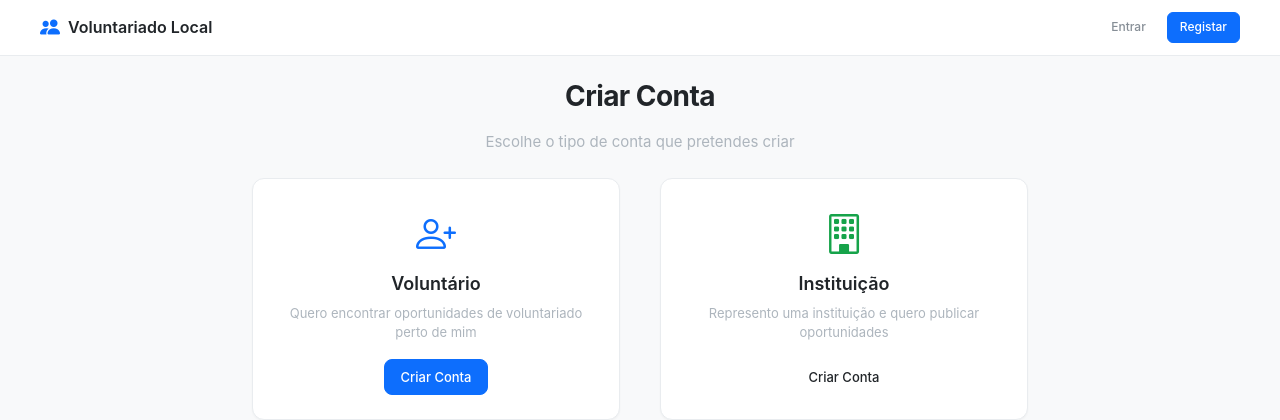
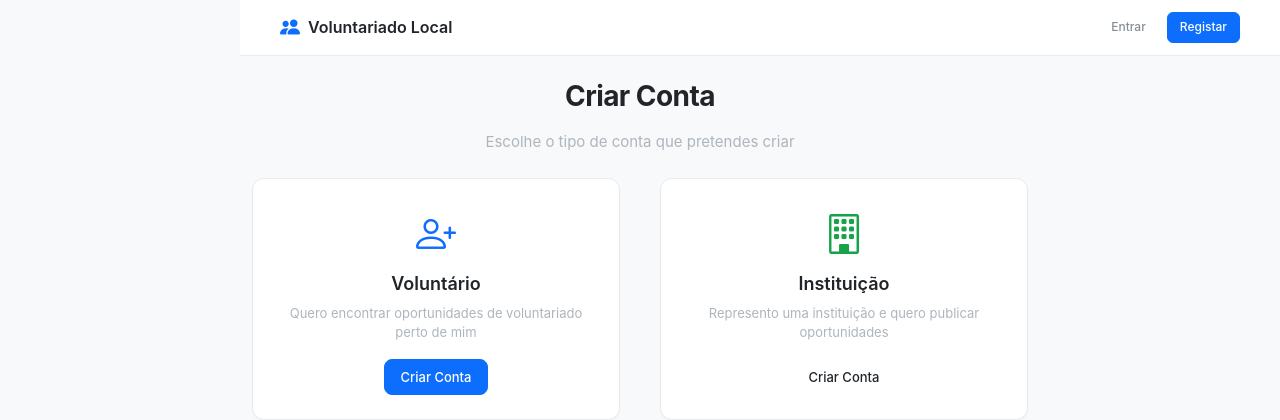
Before and after one commit to rgp200902-ctrl/voluntariado-local-plataforma, a Django app: page /registro/ in a window 1280 px wide. Shown: the top 420 px of the page. Run offline with Django 5.2, Linux system fonts and the light colour scheme.

Commit message:
feat: navbar starts after sidebar, brand in left corner

```diff
--- a/static/css/custom.css
+++ b/static/css/custom.css
@@ -917,14 +917,14 @@ table tbody tr:hover {
     z-index: 1000;
     backdrop-filter: blur(8px);
     -webkit-backdrop-filter: blur(8px);
+    margin-left: 240px;
 }
 .navbar-inner {
     display: flex;
     align-items: center;
     justify-content: space-between;
     width: 100%;
-    max-width: 1200px;
-    margin: 0 auto;
+    padding: 0 var(--space-4);
 }
 .navbar-brand {
     display: flex;
@@ -1217,6 +1217,9 @@ table tbody tr:hover {
     }
     .sidebar-overlay.open {
         display: block;
+    }
+    .navbar {
+        margin-left: 0;
     }
     .dashboard-content {
         margin-left: 0;
```
